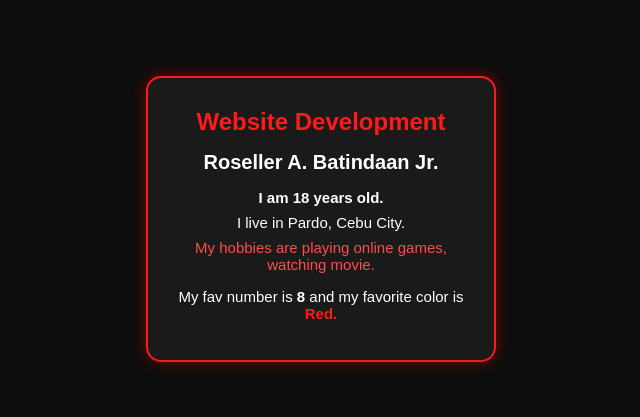
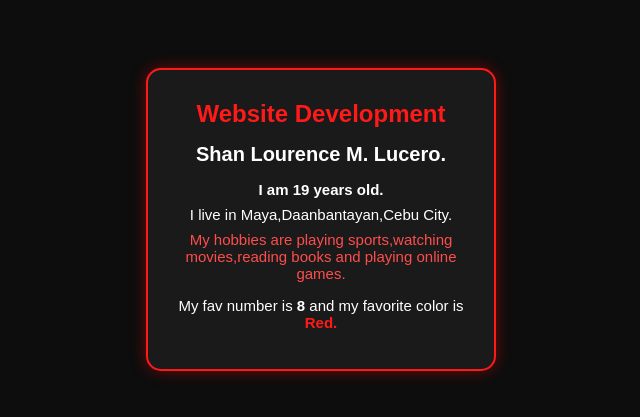
Before and after one commit to nashii11/act1, a plain HTML site: page index.html in a window 1280 px wide. Shown: the part 181-598 px from the top of the page, without its empty margins (319-959 px from the left). Drawn offline with Linux system fonts and the light colour scheme.

Commit message:
Update index.html

```diff
--- a/index.html
+++ b/index.html
@@ -11,14 +11,14 @@
     <div class="profile-card">
         <h2>Website Development</h2>
 
-        <p class="name">Roseller A. Batindaan Jr.</p>
+        <p class="name">Shan Lourence M. Lucero.</p>
 
         <div class="info">
-            <p><b>I am 18 years old.</b></p>
-            <p>I live in Pardo, Cebu City.</p>
+            <p><b>I am 19 years old.</b></p>
+            <p>I live in Maya,Daanbantayan,Cebu City.</p>
 
             <p class="hobby-list">
-                My hobbies are playing online games, watching movie.
+                My hobbies are playing sports,watching movies,reading books and playing online games.
             </p>
 
             <p style="margin-top: 15px;">
```
